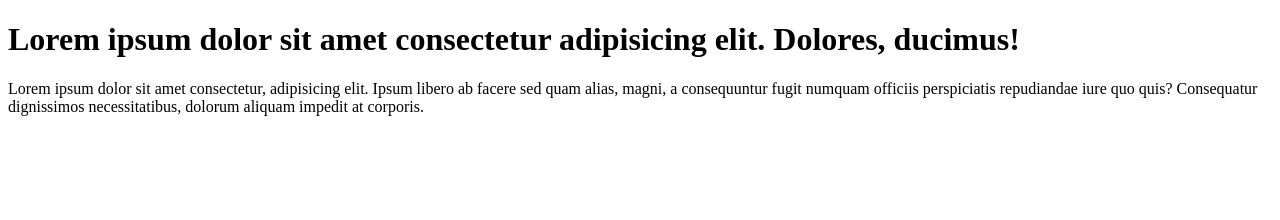
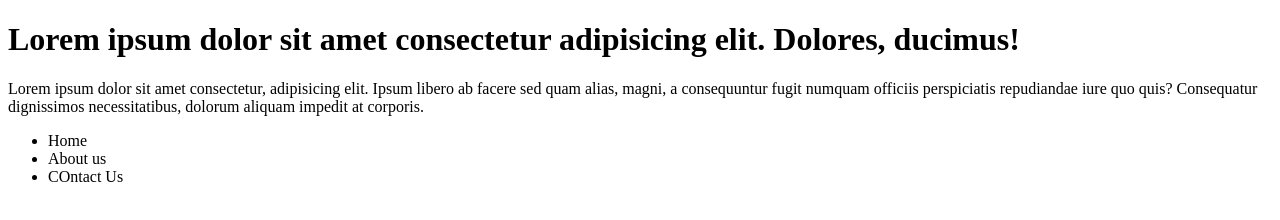
Before and after one commit to SynTaxJeDii/learn-git, a plain HTML site: page index.html in a window 1280 px wide. Drawn offline with Linux system fonts and the light colour scheme.

Commit message:
add a list

```diff
--- a/index.html
+++ b/index.html
@@ -8,5 +8,10 @@
 <body>
     <h1>Lorem ipsum dolor sit amet consectetur adipisicing elit. Dolores, ducimus!</h1>
     <p>Lorem ipsum dolor sit amet consectetur, adipisicing elit. Ipsum libero ab facere sed quam alias, magni, a consequuntur fugit numquam officiis perspiciatis repudiandae iure quo quis? Consequatur dignissimos necessitatibus, dolorum aliquam impedit at corporis.</p>
+    <ul>
+        <li>Home</li>
+        <li>About us</li>
+        <li>COntact Us</li>
+    </ul>
 </body>
 </html>
```
